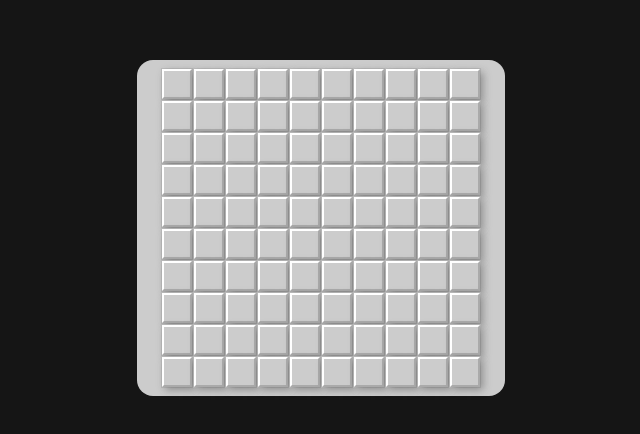
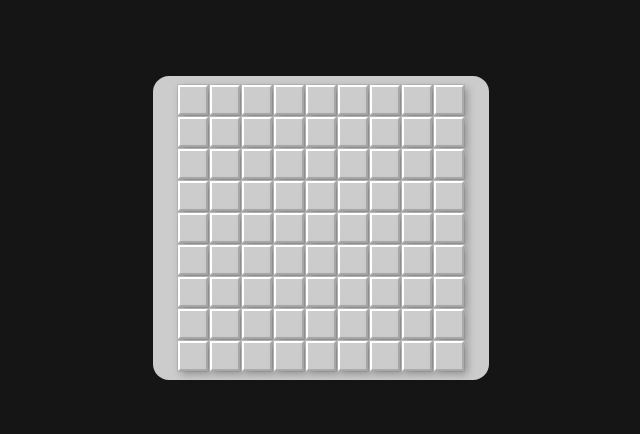
Before and after one commit to amin-nassar/minesweeper, a React (Vite) app: page / in a window 1280 px wide. Shown: the part 172-606 px from the top of the page, without its empty margins (319-959 px from the left). Built offline with nearby package versions, Linux system fonts and the light colour scheme.

Commit message:
Add different game levels.

```diff
--- a/src/components/Board/Board.tsx
+++ b/src/components/Board/Board.tsx
@@ -1,9 +1,10 @@
 import classes from "./styles.module.css";
 import Cell from "../Cell";
 import { createBoard } from "../../utils";
+import { GAME_LEVELS } from "../../constants";
 
 export default function Board() {
-  const board = createBoard({ cols: 10, rows: 10, mines: 10 });
+  const board = createBoard(GAME_LEVELS.EASY);
   return (
     <div className="board">
       {board.map((row, rowIndex) => (
--- /dev/null
+++ b/src/constants.ts
@@ -0,0 +1,7 @@
+import { GameLevel, LevelName } from "./types";
+
+export const GAME_LEVELS: Record<LevelName, GameLevel> = {
+  EASY: { rows: 9, cols: 9, mines: 10 },
+  MEDIUM: { rows: 16, cols: 16, mines: 40 },
+  HARD: { rows: 16, cols: 30, mines: 99 },
+} as const;
--- /dev/null
+++ b/src/types.ts
@@ -0,0 +1,7 @@
+export interface GameLevel {
+  rows: number;
+  cols: number;
+  mines: number;
+}
+
+export type LevelName = "EASY" | "MEDIUM" | "HARD";
--- a/src/utils/index.ts
+++ b/src/utils/index.ts
@@ -1,5 +1,6 @@
 import { GameBoard } from "../components/Board/types";
 import { GameCell } from "../components/Cell";
+import { GameLevel } from "../types";
 
 function createEmptyCell(): GameCell {
   return { value: 0, isFlagged: false, isOpen: false };
@@ -30,8 +31,7 @@ function getAdjacentCells(board: GameBoard, row: number, col: number) {
     .map(([r, c]) => board[r][c]);
 }
 
-type BoardInfo = { rows: number; cols: number; mines: number };
-export function createBoard({ rows, cols, mines }: BoardInfo): GameBoard {
+export function createBoard({ rows, cols, mines }: GameLevel): GameBoard {
   const board = Array.from({ length: rows }, () =>
     Array.from({ length: cols }, createEmptyCell)
   );
```
